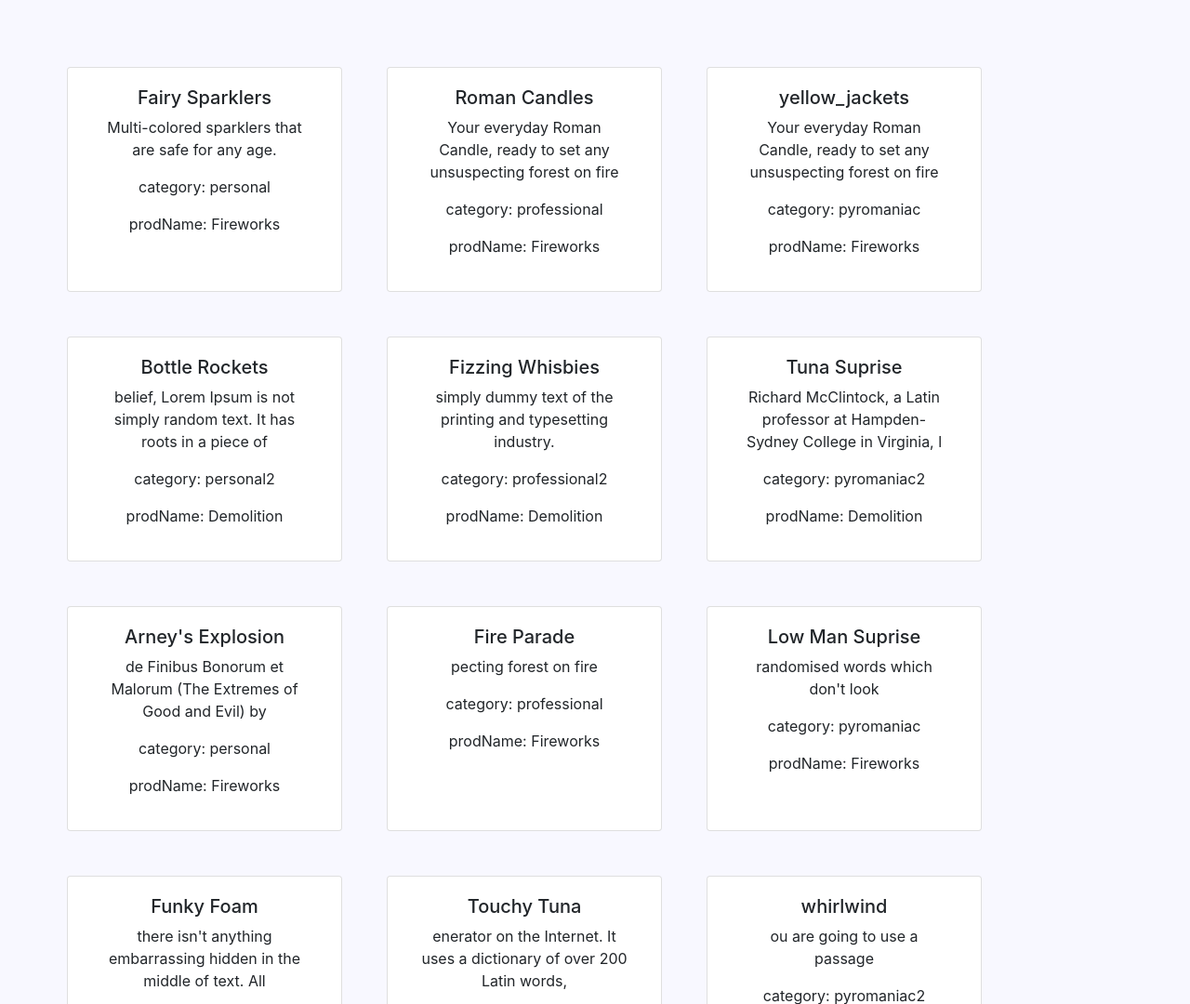
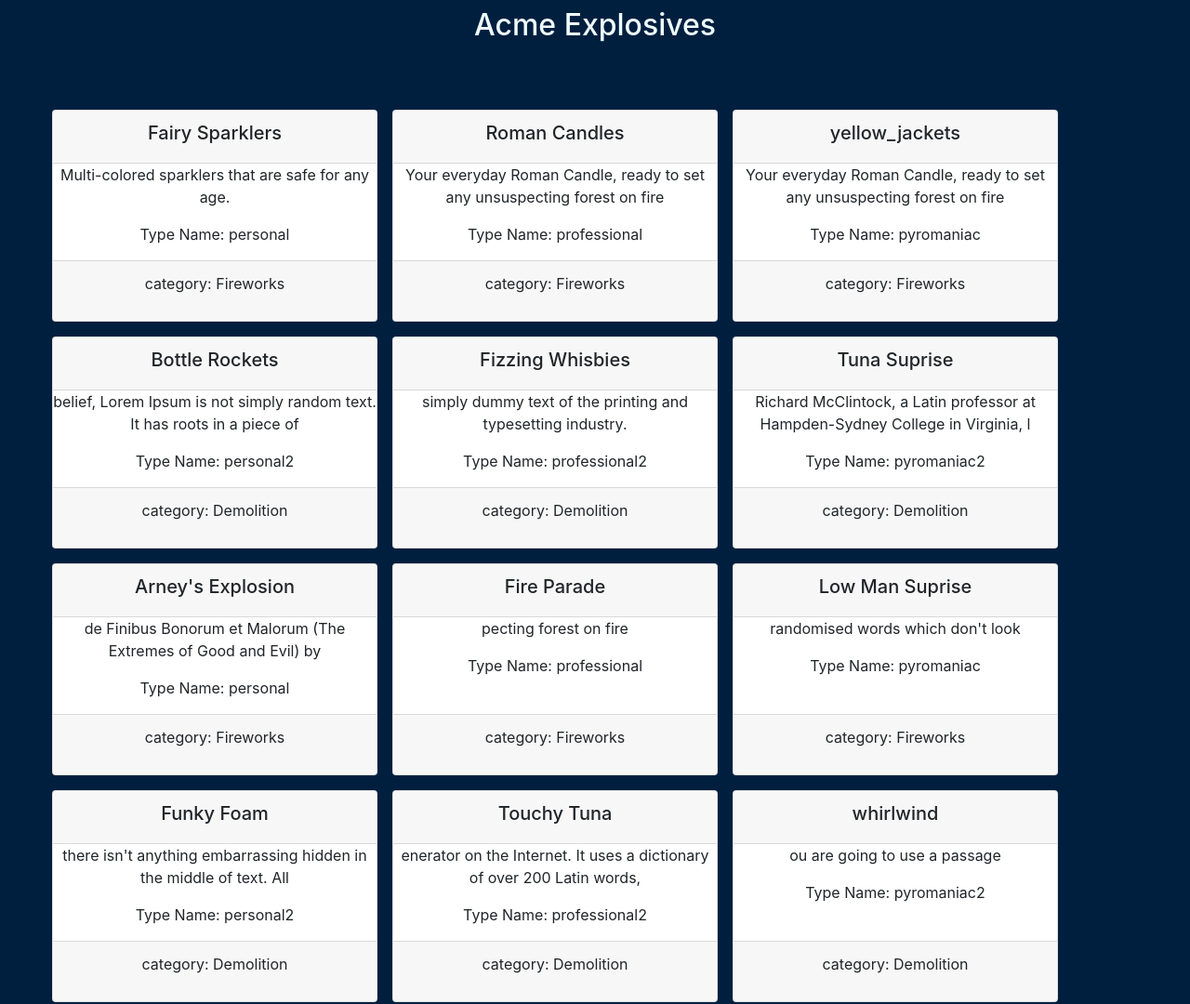
Before and after one commit to silvestreluna/Acme-Explosives, a website built with webpack: page src/index.html in a window 1280 px wide. Shown: the top 1080 px of the page at 93% size. Built offline with nearby package versions, Linux system fonts and the light colour scheme.

Commit message:
added styling

```diff
--- a/src/index.html
+++ b/src/index.html
@@ -7,6 +7,9 @@
   <title>Acme Explosives</title>
 </head>
 <body>
+    <header class=" navbar">
+      <h2>Acme Explosives</h2>
+      </header>
   <div id="app" class="content row text-center m-5"></div>
 </body>
 </html>
--- a/src/javascripts/components/products.js
+++ b/src/javascripts/components/products.js
@@ -7,12 +7,14 @@ import util from '../helpers/util';
 const cardDomPrinter = (array) => {
   let domString = '';
   array.forEach((catg) => {
-    domString += '<div class="card col-sm-3 m-4">';
-    domString += `<div id="${catg.id}" class="getId card-body">`;
+    domString += `<div id="${catg.id}" class="card m-2">`;
+    domString += '<div class="card-header">';
     domString += `<h5>${catg.name}</h5>`;
+    domString += '</div>';
     domString += `<p>${catg.description}</p>`;
-    domString += `<p>category: ${catg.typeName}</p>`;
-    domString += `<p>prodName: ${catg.typeCat}</p>`;
+    domString += `<p>Type Name: ${catg.typeName}</p>`;
+    domString += '<div id="footerItem" class="card-footer">';
+    domString += `<p>category: ${catg.typeCat}</p>`;
     domString += '</div>';
     domString += '</div>';
   });
--- a/src/styles/main.scss
+++ b/src/styles/main.scss
@@ -1,5 +1,18 @@
 @import "~bootstrap/scss/bootstrap";
 
 body {
-  background-color: ghostwhite;
+  background-color: #001f3f;
 }
+.card {
+  width: 350px;
+  height: auto;
+}
+
+#footerItem {
+  margin-top: auto !important;
+}
+
+.navbar {
+  justify-content: center;
+  color: azure;
+}
```
Also changed, not shown: src/javascripts/components/types.js (deleted, +0 -20 lines).
